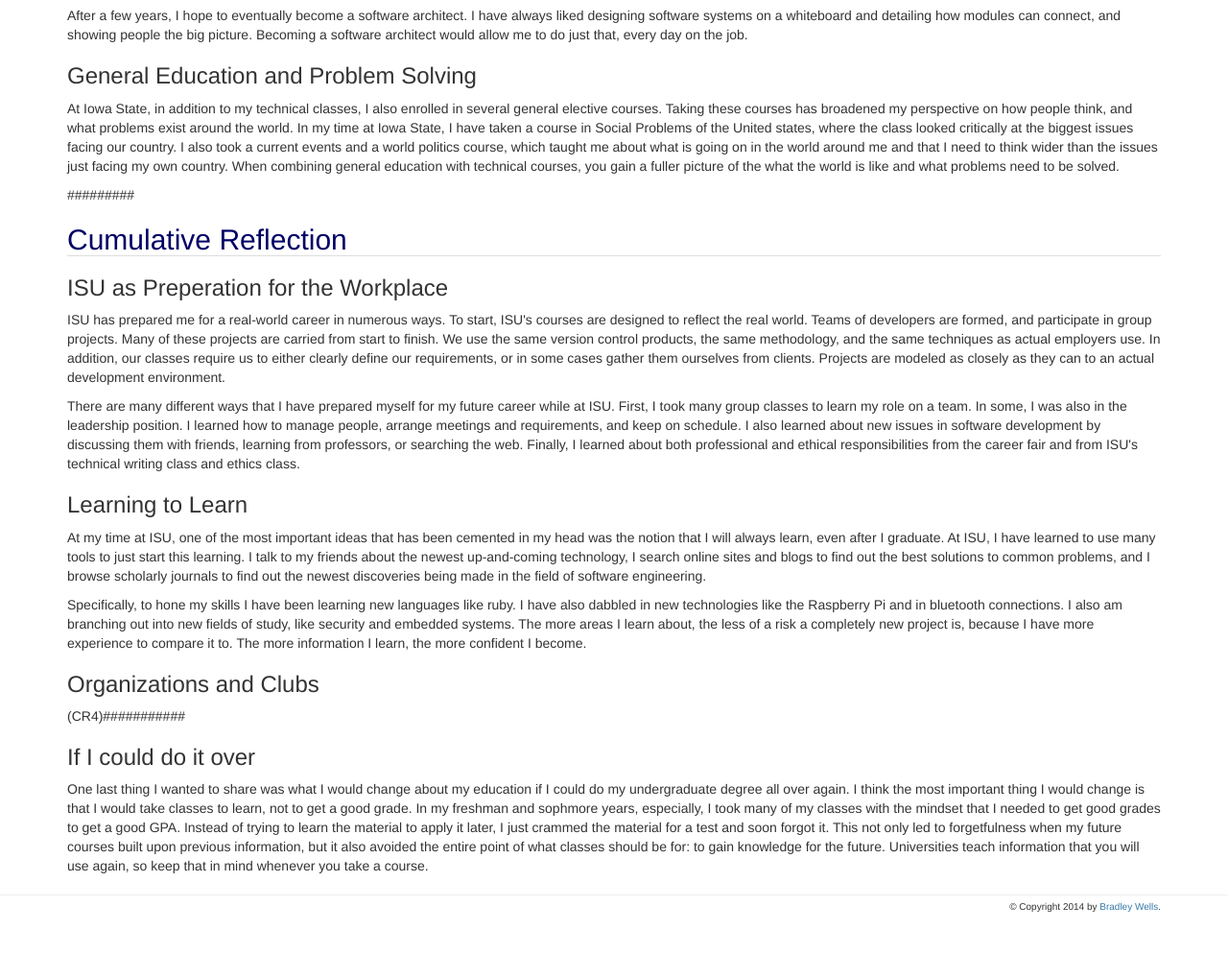
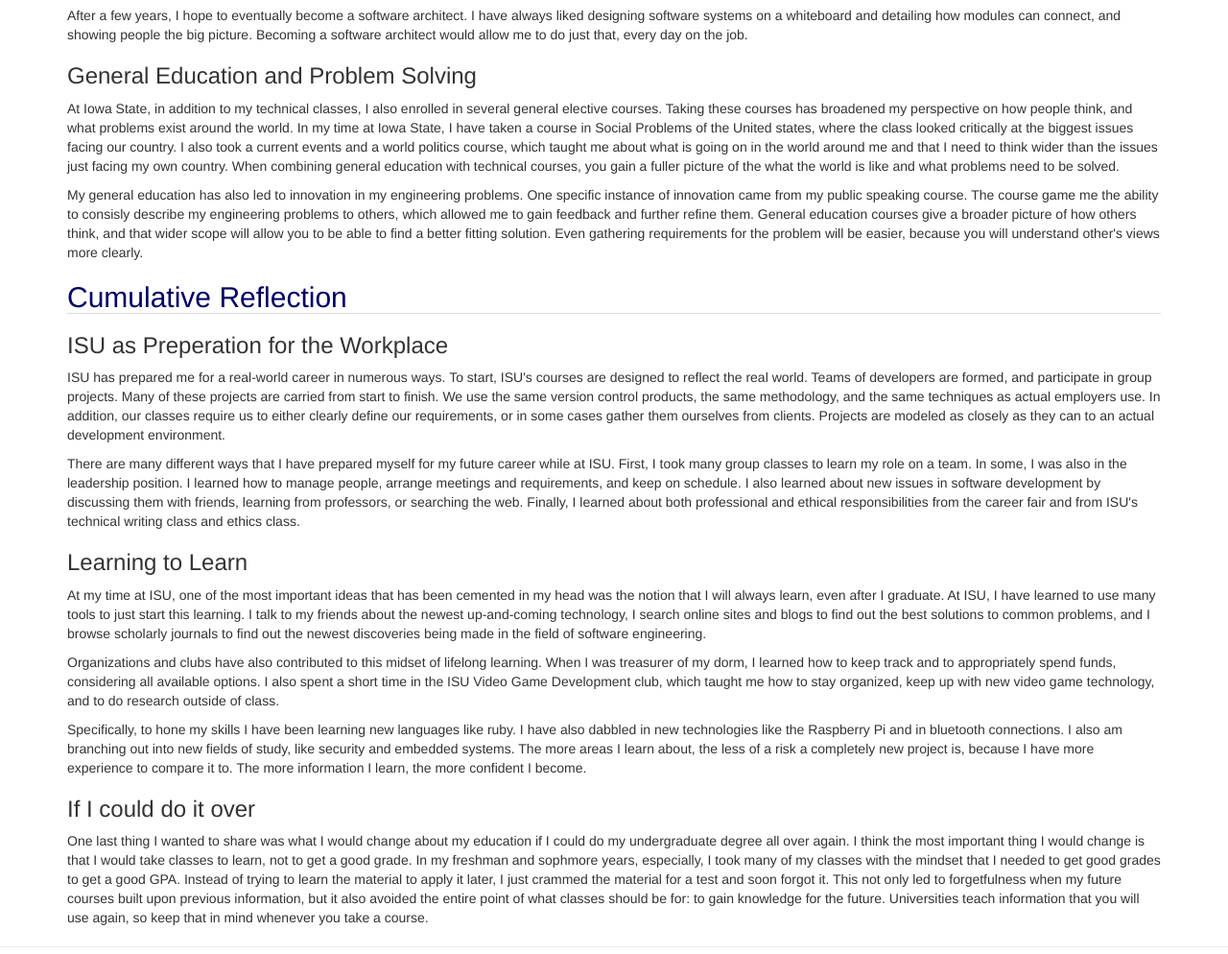
Before and after one commit to BradWells/App_Engine_app, a Flask app: template flask_portfolio/src/templates/reflection.html in a window 1280 px wide. Shown: the part 364-1358 px from the top of the page at 96% size. Before the commit the page ends 1314 px from the top, so only its background shows below. Run offline with Flask 2, Linux system fonts and the light colour scheme; the template is opened without the code that fills it, so the values that code supplies are empty; some libraries are stand-ins or nearby versions.

Commit message:
Finished reflection

```diff
--- a/flask_portfolio/src/templates/reflection.html
+++ b/flask_portfolio/src/templates/reflection.html
@@ -12,16 +12,15 @@
             <p>After a few years, I hope to eventually become a software architect.  I have always liked designing software systems on a whiteboard and detailing how modules can connect, and showing people the big picture.  Becoming a software architect would allow me to do just that, every day on the job.</p>
         <h3>General Education and Problem Solving</h3>
             <p>At Iowa State, in addition to my technical classes, I also enrolled in several general elective courses.  Taking these courses has broadened my perspective on how people think, and what problems exist around the world.  In my time at Iowa State, I have taken a course in Social Problems of the United states, where the class looked critically at the biggest issues facing our country.  I also took a current events and a world politics course, which taught me about what is going on in the world around me and that I need to think wider than the issues just facing my own country.  When combining general education with technical courses, you gain a fuller picture of the what the world is like and what problems need to be solved.</p>
-            <p>#########</p>
+            <p>My general education has also led to innovation in my engineering problems.  One specific instance of innovation came from my public speaking course.  The course game me the ability to consisly describe my engineering problems to others, which allowed me to gain feedback and further refine them.  General education courses give a broader picture of how others think, and that wider scope will allow you to be able to find a better fitting solution.  Even gathering requirements for the problem will be easier, because you will understand other's views more clearly.</p>
     <h2><a name="Cumulative-Reflection" style="text-decoration: none"></a>Cumulative Reflection</h2>
         <h3>ISU as Preperation for the Workplace</h3>
             <p>ISU has prepared me for a real-world career in numerous ways.  To start, ISU's courses are designed to reflect the real world.  Teams of developers are formed, and participate in group projects.  Many of these projects are carried from start to finish.  We use the same version control products, the same methodology, and the same techniques as actual employers use.  In addition, our classes require us to either clearly define our requirements, or in some cases gather them ourselves from clients.  Projects are modeled as closely as they can to an actual development environment.</p>
             <p>There are many different ways that I have prepared myself for my future career while at ISU.  First, I took many group classes to learn my role on a team.  In some, I was also in the leadership position.  I learned how to manage people, arrange meetings and requirements, and keep on schedule.  I also learned about new issues in software development by discussing them with friends, learning from professors, or searching the web.  Finally, I learned about both professional and ethical responsibilities from the career fair and from ISU's technical writing class and ethics class.</p>
         <h3>Learning to Learn</h3>
             <p>At my time at ISU, one of the most important ideas that has been cemented in my head was the notion that I will always learn, even after I graduate.  At ISU, I have learned to use many tools to just start this learning.  I talk to my friends about the newest up-and-coming technology, I search online sites and blogs to find out the best solutions to common problems, and I browse scholarly journals to find out the newest discoveries being made in the field of software engineering.</p>
+            <p>Organizations and clubs have also contributed to this midset of lifelong learning.  When I was treasurer of my dorm, I learned how to keep track and to appropriately spend funds, considering all available options.  I also spent a short time in the ISU Video Game Development club, which taught me how to stay organized, keep up with new video game technology, and to do research outside of class.</p>
             <p>Specifically, to hone my skills I have been learning new languages like ruby.  I have also dabbled in new technologies like the Raspberry Pi and in bluetooth connections.  I also am branching out into new fields of study, like security and embedded systems.  The more areas I learn about, the less of a risk a completely new project is, because I have more experience to compare it to.  The more information I learn, the more confident I become.</p>
-        <h3>Organizations and Clubs</h3>
-            <p>(CR4)###########</p>
         <h3>If I could do it over</h3>
             <p>One last thing I wanted to share was what I would change about my education if I could do my undergraduate degree all over again.  I think the most important thing I would change is that I would take classes to learn, not to get a good grade.  In my freshman and sophmore years, especially, I took many of my classes with the mindset that I needed to get good grades to get a good GPA.  Instead of trying to learn the material to apply it later, I just crammed the material for a test and soon forgot it.  This not only led to forgetfulness when my future courses built upon previous information, but it also avoided the entire point of what classes should be for: to gain knowledge for the future.  Universities teach information that you will use again, so keep that in mind whenever you take a course.</p>
     </div>
```
